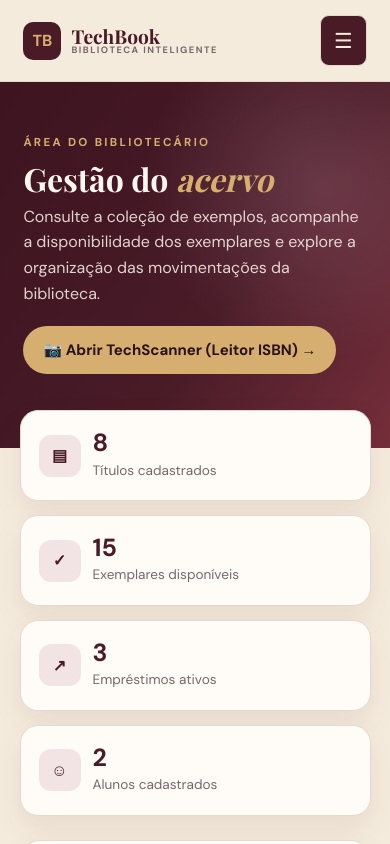
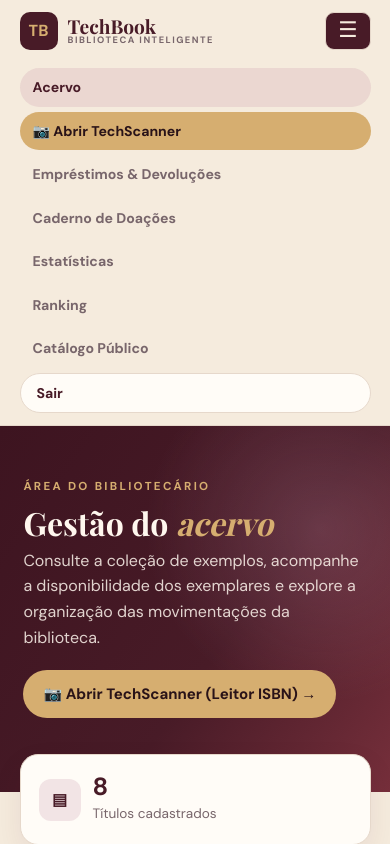
Before and after one commit to Jessiaguimaraes01/TechBook, a plain HTML site: page bibliotecario.html in a window 390 px wide. Both pictures are taken after a click on the button "Abrir menu do bibliotecário". Shown: the top 844 px of the page. Drawn offline with nearby package versions, Linux system fonts and the light colour scheme; a web font is replaced by a local one.

Commit message:
ajuste no menu

```diff
--- a/bibliotecario.html
+++ b/bibliotecario.html
@@ -1310,35 +1310,49 @@
         .linha-atividade { display:flex; align-items:center; justify-content:space-between; gap:12px; flex-wrap:wrap; padding:13px 15px; background:var(--papel); border:1px solid var(--borda); border-radius:13px; }
         .linha-atividade p { margin:3px 0 0; color:var(--suave); font-size:.85rem; }
         @media(max-width:600px){ .item-livro-conteudo{min-width:100%;} }
-        /* MENU RESPONSIVO DO BIBLIOTECÁRIO */
+
+/* MENU RESPONSIVO DO BIBLIOTECÁRIO */
+
 .menu-btn {
     display: none;
     border: 1px solid var(--borda);
     background: var(--vinho);
     color: var(--creme);
     border-radius: 9px;
-    padding: 8px 13px;
-    font-size: 1.3rem;
+    padding: 7px 12px;
+    font-size: 1.35rem;
+    line-height: 1;
     cursor: pointer;
 }
 
 @media (max-width: 900px) {
     .topo {
-        position: sticky;
+        display: flex;
+        flex-direction: row;
         flex-wrap: wrap;
+        justify-content: space-between;
+        align-items: center;
+        gap: 10px;
+        padding: 12px 5%;
+    }
+
+    .marca {
+        margin-right: auto;
     }
 
     .menu-btn {
         display: block;
+        flex-shrink: 0;
     }
 
     .admin-nav {
         display: none;
         width: 100%;
+        flex: 0 0 100%;
         flex-direction: column;
         align-items: stretch;
-        gap: 6px;
-        padding-top: 12px;
+        gap: 5px;
+        padding-top: 8px;
     }
 
     .admin-nav.aberto {
@@ -1352,6 +1366,7 @@
         box-sizing: border-box;
     }
 }
+
     </style>
 </head>
 <body>
@@ -1573,10 +1588,13 @@
         $("busca-acervo")?.addEventListener("input", renderizarLivros);
         $("form-livro")?.addEventListener("submit", evento => evento.preventDefault());
 
-        $("sair-btn")?.addEventListener("click", () => {
-          localStorage.removeItem("techbook-acesso-visitante");
-          window.location.href = "index.html";
-          // Menu responsivo do bibliotecário
+        // Botão para sair da área do bibliotecário
+$("sair-btn")?.addEventListener("click", () => {
+    localStorage.removeItem("techbook-acesso-visitante");
+    window.location.href = "index.html";
+});
+
+// Menu responsivo do bibliotecário
 const menuAdminBtn = document.getElementById("menu-admin-btn");
 const menuAdmin = document.querySelector(".admin-nav");
 
@@ -1597,7 +1615,6 @@ if (menuAdminBtn && menuAdmin) {
         });
     });
 }
-        });
       })();
     </script>
 </body>
```
